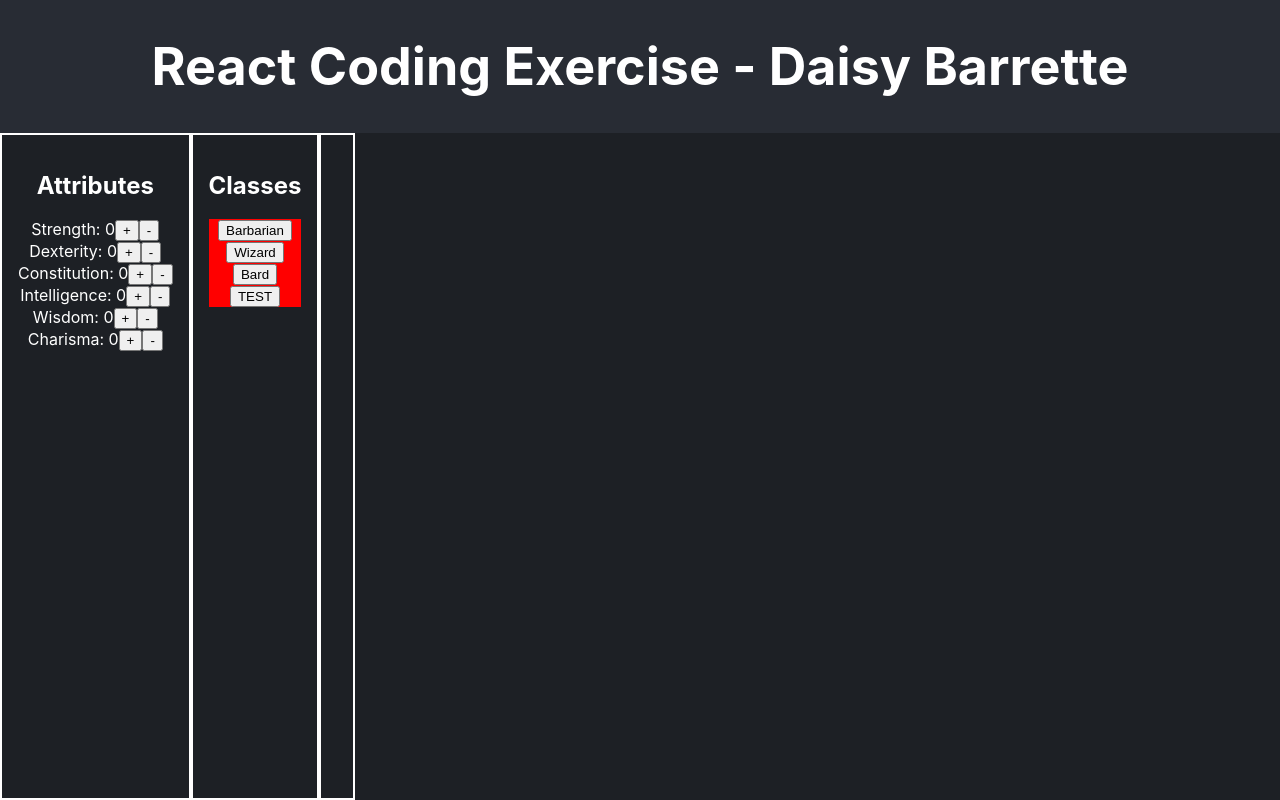
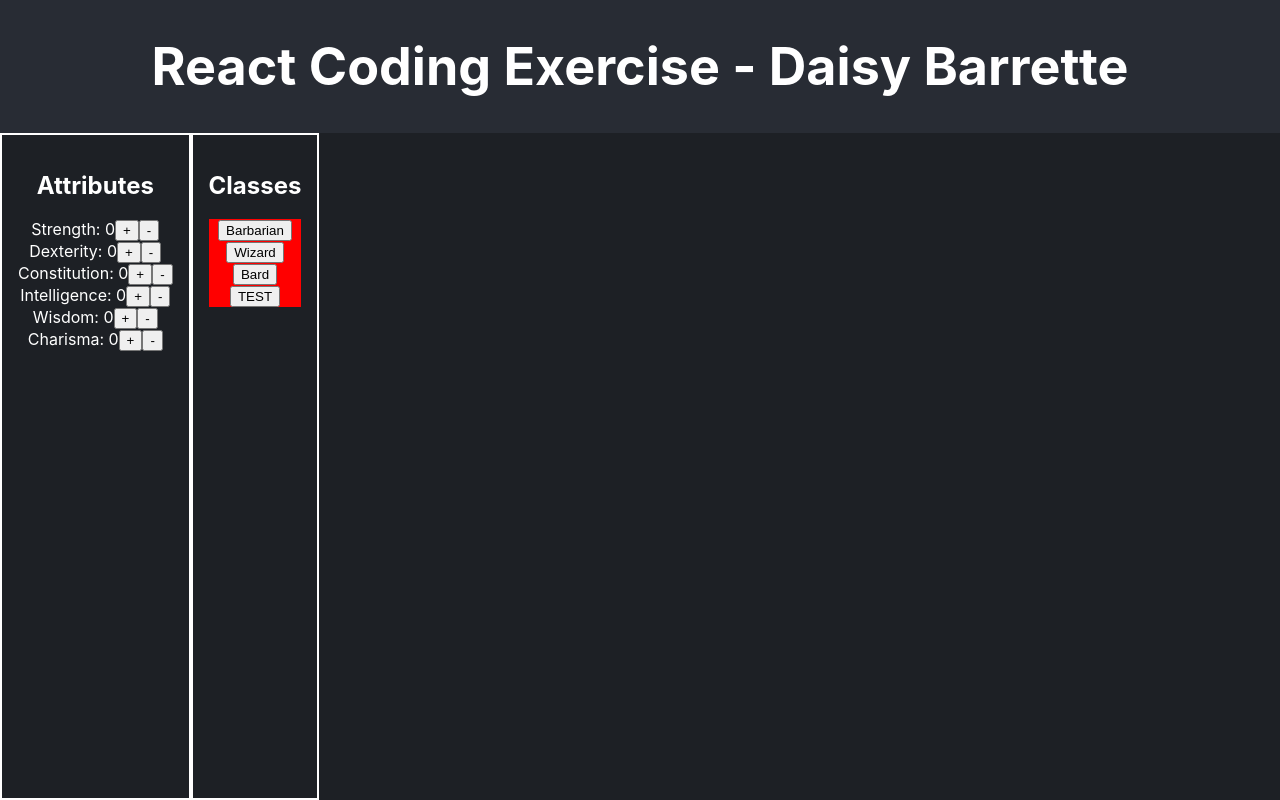
Before and after one commit to daisybarrette/recruiting-webapp-character, a React (Create React App) app: page / in a window 1280 px wide. Built offline with nearby package versions, Linux system fonts and the light colour scheme.

Commit message:
Conditionally render the entire column, not just the MinimumRequirements component

```diff
--- a/src/App.js
+++ b/src/App.js
@@ -64,9 +64,11 @@ function App() {
             <header className='App-header'>
                 <h1>React Coding Exercise - Daisy Barrette</h1>
             </header>
+
             <section className='App-section'>
                 <div className='App-column'>
                     <h2>Attributes</h2>
+
                     {ATTRIBUTE_LIST.map((attribute) => (
                         <div key={attribute}>
                             {attribute}: {getAttributeValue(attribute, attributeValues)}
@@ -75,6 +77,7 @@ function App() {
                         </div>
                     ))}
                 </div>
+
                 <div className='App-column'>
                     <h2>Classes</h2>
                     {Object.keys(CLASS_LIST).map((characterClass) => {
@@ -92,9 +95,14 @@ function App() {
                     })}
                 </div>
 
-                <div className='App-column'>
-                    {!selectedCharacterClass ? <></> : <MinimumRequirements characterClass={selectedCharacterClass} />}
-                </div>
+                {/* Render the minimum requirements to qualify for a class only if the user has selected a class */}
+                {!selectedCharacterClass ? (
+                    <></>
+                ) : (
+                    <div className='App-column'>
+                        <MinimumRequirements characterClass={selectedCharacterClass} />
+                    </div>
+                )}
             </section>
         </div>
     );
```
